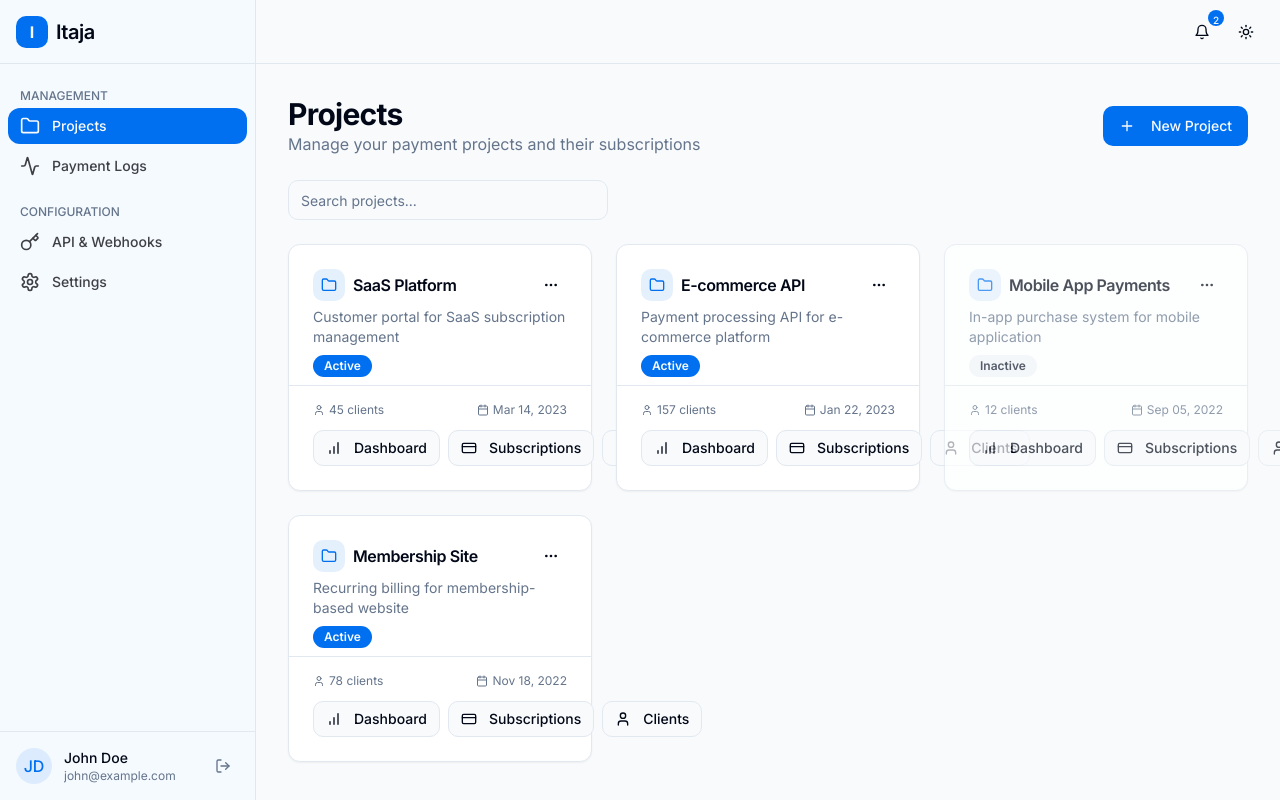
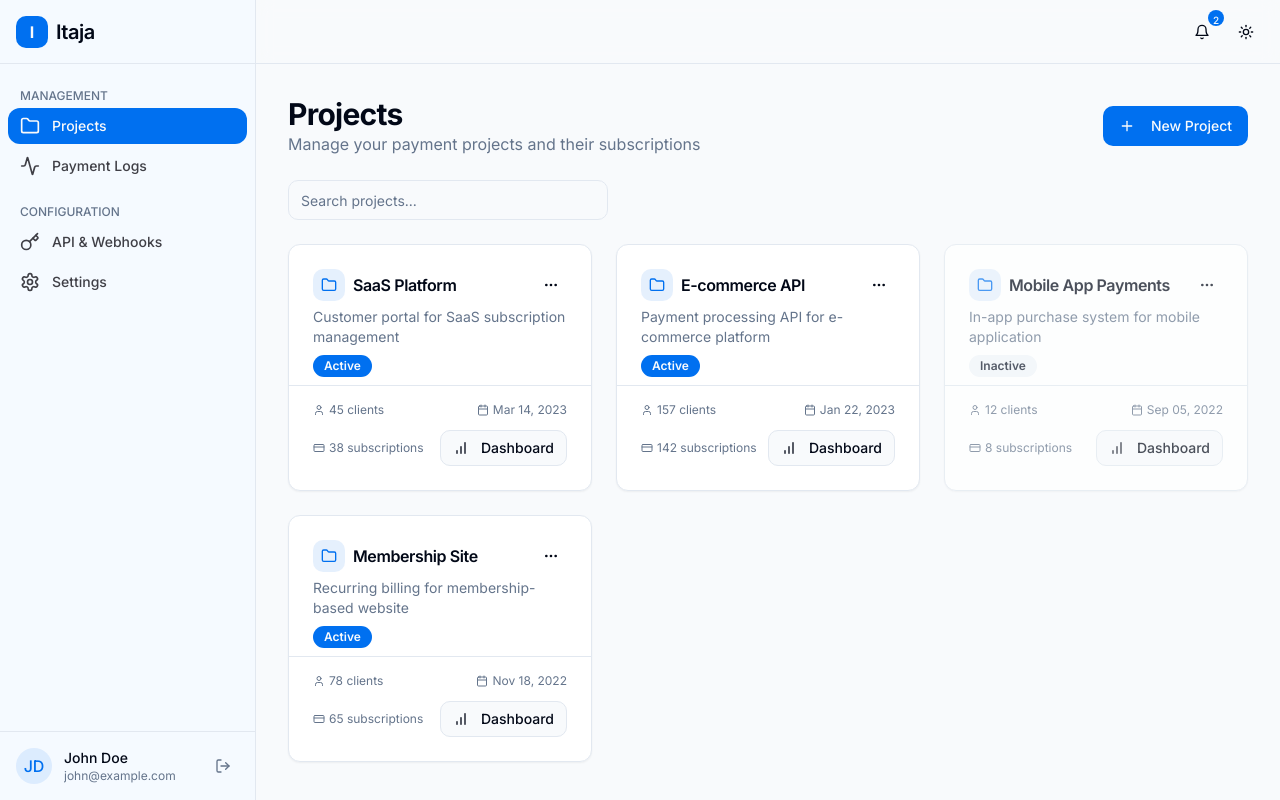
Before and after one commit to runco02X/itaja-dashboardly, a React (Vite) app: page / in a window 1280 px wide. Built offline with nearby package versions, Linux system fonts and the light colour scheme.

Commit message:
Enhance projects component
- Make project cards clickable to navigate to dashboard
- Remove unnecessary components

```diff
--- a/src/pages/Projects.tsx
+++ b/src/pages/Projects.tsx
@@ -12,7 +12,7 @@ import {
 import { Badge } from "@/components/ui/badge";
 import { useState } from "react";
 import { cn } from "@/lib/utils";
-import { Link } from "react-router-dom";
+import { Link, useNavigate } from "react-router-dom";
 
 // Mock data
 const initialProjects = [
@@ -57,11 +57,16 @@ const initialProjects = [
 const Projects = () => {
   const [projects, setProjects] = useState(initialProjects);
   const [searchTerm, setSearchTerm] = useState("");
+  const navigate = useNavigate();
 
   const filteredProjects = projects.filter(project =>
     project.name.toLowerCase().includes(searchTerm.toLowerCase()) ||
     project.description.toLowerCase().includes(searchTerm.toLowerCase())
   );
+
+  const handleProjectClick = (projectId: string) => {
+    navigate(`/projects/${projectId}`);
+  };
 
   return (
     <div className="space-y-6">
@@ -89,10 +94,14 @@ const Projects = () => {
 
       <div className="grid gap-6 sm:grid-cols-2 lg:grid-cols-3">
         {filteredProjects.map((project) => (
-          <Card key={project.id} className={cn(
-            "transition-all hover:shadow-md",
-            project.status === "inactive" && "opacity-70"
-          )}>
+          <Card
+            key={project.id}
+            className={cn(
+              "transition-all hover:shadow-md cursor-pointer",
+              project.status === "inactive" && "opacity-70"
+            )}
+            onClick={() => handleProjectClick(project.id)}
+          >
             <CardHeader className="pb-2">
               <div className="flex items-start justify-between">
                 <div className="flex items-center gap-2">
@@ -100,23 +109,24 @@ const Projects = () => {
                     <Folder className="h-4 w-4" />
                   </div>
                   <div>
-                    <Link to={`/projects/${project.id}`}>
-                      <CardTitle className="text-base hover:underline">{project.name}</CardTitle>
-                    </Link>
+                    <CardTitle className="text-base">{project.name}</CardTitle>
                   </div>
                 </div>
                 <DropdownMenu>
                   <DropdownMenuTrigger asChild>
-                    <Button variant="ghost" size="icon" className="h-8 w-8">
+                    <Button
+                      variant="ghost"
+                      size="icon"
+                      className="h-8 w-8"
+                      onClick={(e) => e.stopPropagation()}
+                    >
                       <MoreHorizontal className="h-4 w-4" />
                       <span className="sr-only">Actions</span>
                     </Button>
                   </DropdownMenuTrigger>
-                  <DropdownMenuContent align="end">
+                  <DropdownMenuContent align="end" onClick={(e) => e.stopPropagation()}>
                     <DropdownMenuItem>Edit</DropdownMenuItem>
-                    <DropdownMenuItem>
-                      <Link to={`/projects/${project.id}`} className="w-full flex">View Details</Link>
-                    </DropdownMenuItem>
+                    <DropdownMenuItem>View Details</DropdownMenuItem>
                     <DropdownMenuItem className="text-destructive">
                       Delete
                     </DropdownMenuItem>
@@ -145,25 +155,23 @@ const Projects = () => {
                   <span>{project.date}</span>
                 </div>
               </div>
-              <div className="flex gap-2 w-full">
-                <Link to={`/projects/${project.id}`} className="flex-1">
-                  <Button variant="outline" size="sm" className="w-full">
-                    <BarChart className="h-3 w-3 mr-1" />
-                    Dashboard
-                  </Button>
-                </Link>
-                <Link to={`/projects/${project.id}/subscriptions`} className="flex-1">
-                  <Button variant="outline" size="sm" className="w-full">
-                    <CreditCard className="h-3 w-3 mr-1" />
-                    Subscriptions
-                  </Button>
-                </Link>
-                <Link to={`/projects/${project.id}/clients`} className="flex-1">
-                  <Button variant="outline" size="sm" className="w-full">
-                    <User className="h-3 w-3 mr-1" />
-                    Clients
-                  </Button>
-                </Link>
+              <div className="flex justify-between w-full gap-2">
+                <div className="flex items-center gap-1 text-xs text-muted-foreground">
+                  <CreditCard className="h-3 w-3" />
+                  <span>{project.subscriptions} subscriptions</span>
+                </div>
+                <Button
+                  variant="outline"
+                  size="sm"
+                  className="ml-auto"
+                  onClick={(e) => {
+                    e.stopPropagation();
+                    navigate(`/projects/${project.id}`);
+                  }}
+                >
+                  <BarChart className="h-3 w-3 mr-1" />
+                  Dashboard
+                </Button>
               </div>
             </CardFooter>
           </Card>
```
